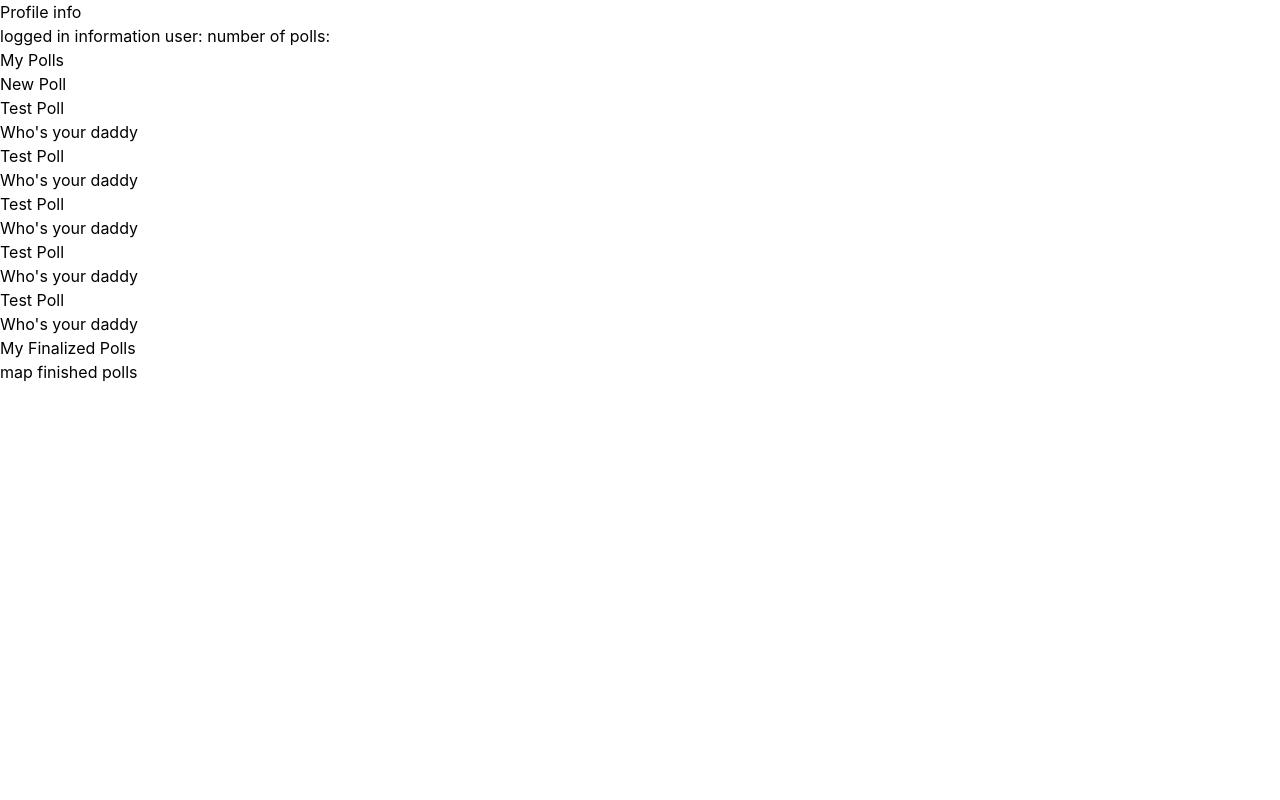
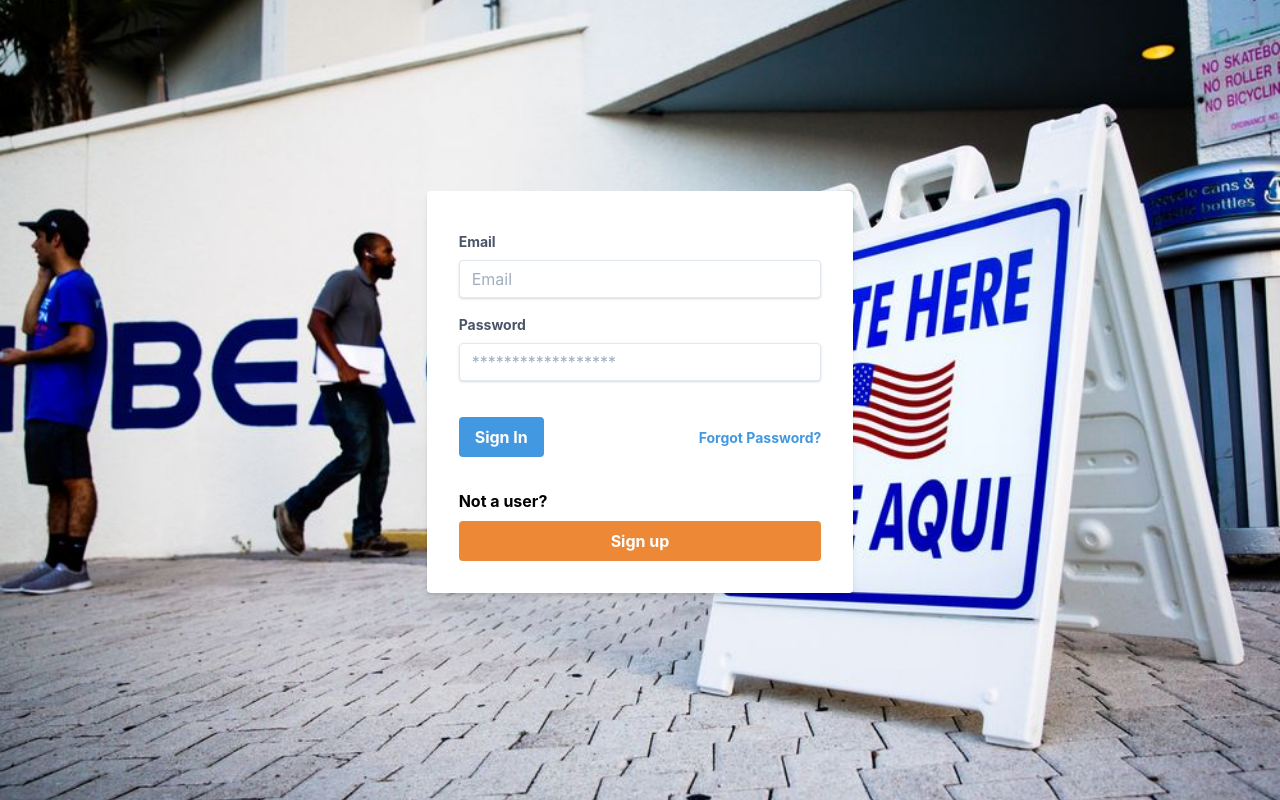
Before and after one commit to aukcode/Ballot, a React (Create React App) app in the folder packages/ballot-web/: page /create in a window 1280 px wide. Built offline with nearby package versions, Linux system fonts and the light colour scheme.

Commit message:
add a login guard

```diff
--- a/packages/ballot-web/src/routes/Routes.tsx
+++ b/packages/ballot-web/src/routes/Routes.tsx
@@ -5,8 +5,9 @@ import { HomeComponent } from './home/Home';
 import { PollComponent } from './poll/Poll';
 import { CreateComponent } from './create/Create';
 import { NewPollComponent } from './create/new-poll/NewPoll';
-import { LoginComponent } from './login/login';
+import { LoginComponent } from './login/Login';
 import { RegisterCompoent } from './login/register';
+import { LoginGuard } from './login/LoginGuard';
 
 export const Routes = () => {
   return (
@@ -27,6 +28,7 @@ export const Routes = () => {
           component={LoginComponent}
           exact={true}
         />
+        <LoginGuard>
           <Route
             path={RouteMap.poll.path}
             component={PollComponent}
@@ -42,6 +44,7 @@ export const Routes = () => {
             component={NewPollComponent}
             exact={true}
           />
+        </LoginGuard>
         <Route />
       </Switch>
     </BrowserRouter>
--- /dev/null
+++ b/packages/ballot-web/src/routes/login/LoginGuard.tsx
@@ -0,0 +1,22 @@
+import * as React from 'react';
+import { ReactNode } from 'react';
+import { RouteComponentProps, withRouter } from 'react-router';
+import { useAuth } from '../../api/auth/AuthContext';
+import { LoginComponent } from './Login';
+
+export interface LoginGuardOwnProps {
+  children?: ReactNode;
+}
+
+type LoginGuardProps = LoginGuardOwnProps & RouteComponentProps<{}>;
+
+const Guard = (props: LoginGuardProps) => {
+  const { isSignedIn } = useAuth();
+
+  if (isSignedIn) {
+    return <>{props.children}</>;
+  }
+  return <LoginComponent />;
+};
+
+export const LoginGuard = withRouter(Guard);
--- a/packages/ballot-web/src/routes/login/register.tsx
+++ b/packages/ballot-web/src/routes/login/register.tsx
@@ -30,8 +30,13 @@ const Register = (props: Props) => {
         email,
         password,
       }),
-    });
-    //.then(signIn(Response.arguments.refreshToken, Response.arguments.user);
+    })
+      .then(response => response.json())
+      .then(user => {
+        signIn('Response.arguments.refreshToken', user);
+      })
+      .then(user => console.log(user));
+    // Don't forget to catch any errors that may be thrown by fetch, otherwise they will be dropped silently.
     console.log(result);
   };
 
```
Also changed, not shown: packages/ballot-web/src/routes/login/Login.tsx (renamed from packages/ballot-web/src/routes/login/login.tsx), 1 other file (tests, documents, lock files or other folders). Lines whose indentation alone changed are shown as unchanged.
